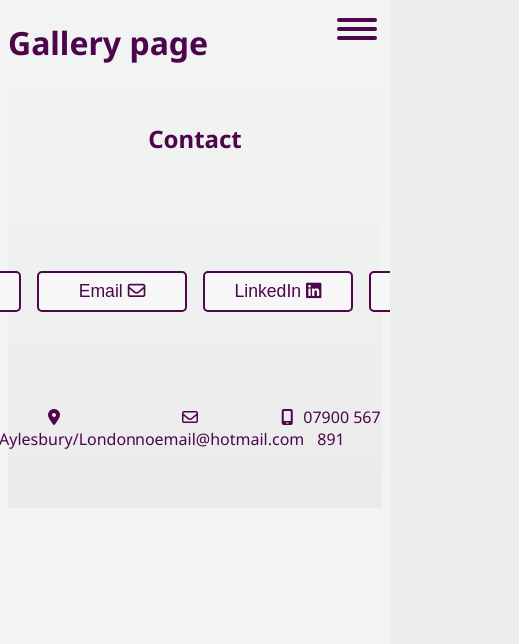
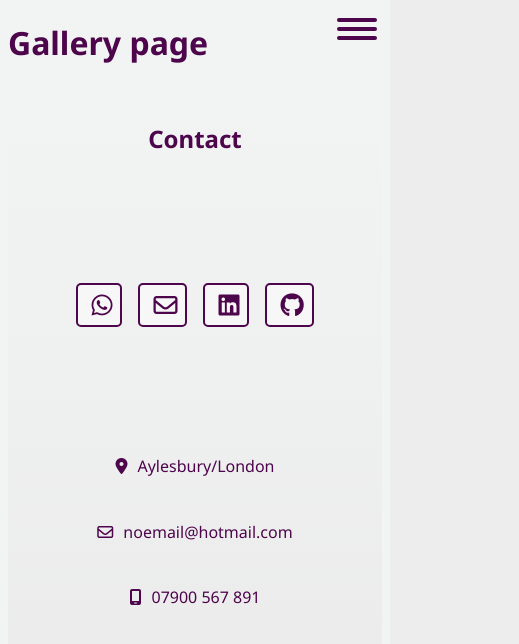
Before and after one commit to 2ndborn/micah-francis.com, a React (Vite) app in the folder micah/: page /gallery in a window 390 px wide. Shown: the top 644 px of the page, 519 px wide, since content can reach past the window. Built offline with nearby package versions, Linux system fonts and the light colour scheme; a web font is replaced by a local one.

Commit message:
Added responsiveness to the footer component

```diff
--- a/micah/src/components/Footer.jsx
+++ b/micah/src/components/Footer.jsx
@@ -1,9 +1,24 @@
-import React from 'react'
-import styles from '../styles/Footer.module.css'
+import React from 'react';
+import {motion} from 'framer-motion';
+import styles from '../styles/Footer.module.css';
 
 const Footer = () => {
+    const container = {
+        hidden: { opacity: 0, y: 20 },
+        show: {
+            opacity: 1, y: 0,
+            transition: {
+                duration: 1.5,
+                ease: "easeOut"
+            }
+        }
+    }
     return (
-        <div className={styles.footerContainer}>
+        <motion.div
+        variants={container}
+        initial="hidden"
+        whileInView="show"
+        className={styles.footerContainer}>
             <h2 style={{ textAlign: "center" }}>Contact</h2>
             <div className={styles.upperFooter}>
                 <button>WhatsApp<i class="fa-brands fa-whatsapp"></i></button>
@@ -25,7 +40,7 @@ const Footer = () => {
                     07900 567 891
                 </div>
             </div>
-        </div>
+        </motion.div>
     )
 }
 
--- a/micah/src/styles/Footer.module.css
+++ b/micah/src/styles/Footer.module.css
@@ -30,9 +30,9 @@
 }
 
 .upperFooter button:hover {
-    border: 3px solid var(--cta-secondary);
+    border: 2px solid var(--cta-secondary);
     color: var(--cta-secondary);
-    transform: scale(1.05);
+    transform: scale(1.02);
 }
 
 .lower {
@@ -47,3 +47,35 @@
 .lower i {
     margin-right: 10px;
 }
+
+@media (max-width: 600px) {
+
+    .footerContainer {
+        height: 75vh;
+    }
+
+    .footerContainer h2 {
+        margin-bottom: 0;
+    }
+
+    .upperFooter {
+        height: 50%;
+    }
+
+    .upperFooter button {
+        font-size: 0;
+        min-width: 0;
+        margin-right: 0;
+        padding: 0.5rem;
+    }
+
+    .upperFooter button i {
+        font-size: 1.5rem;
+    }
+
+    .lower {
+        flex-direction: column;
+        align-items: center;
+        height: 30%;
+    }
+}
```
